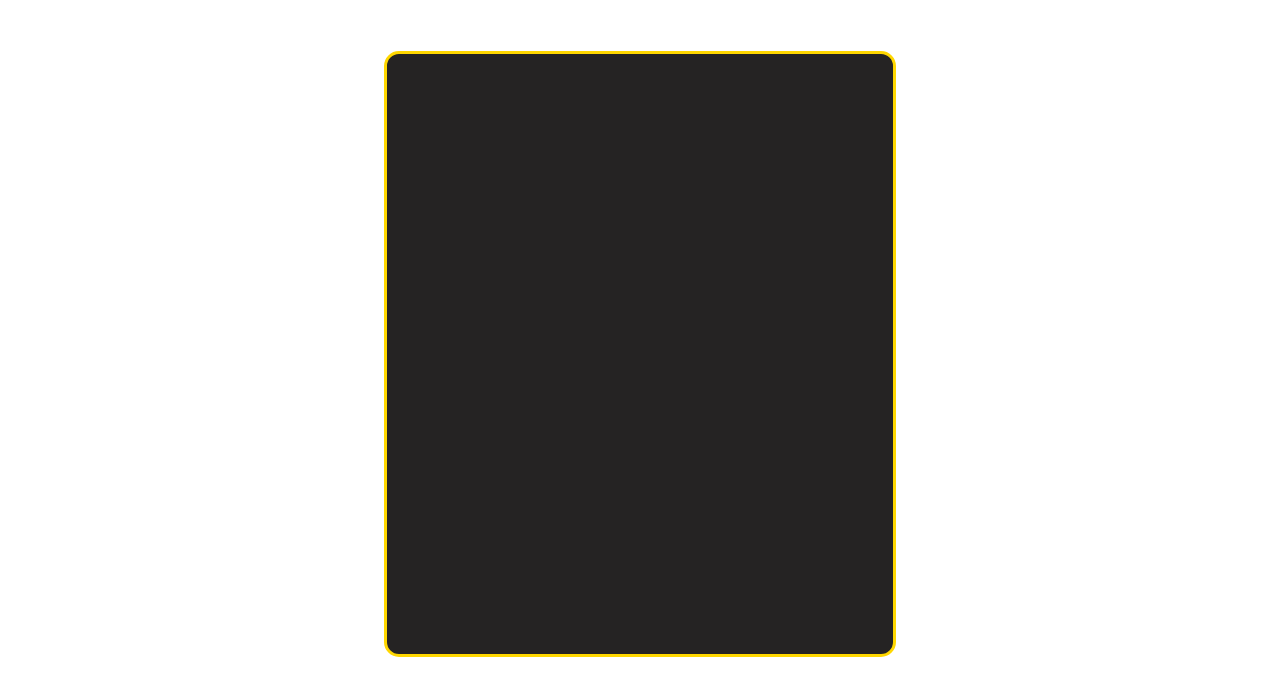
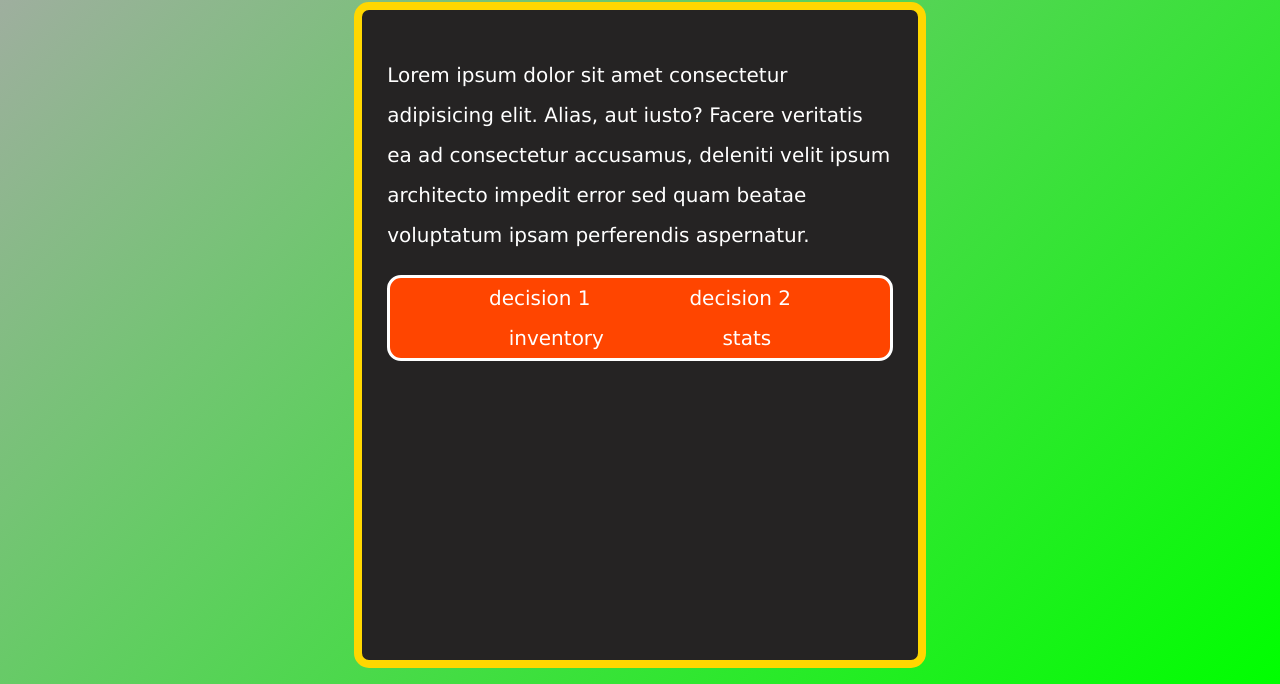
Before and after one commit to poopy2121/text-adventure-js--ben, a plain HTML site: page index.html in a window 1280 px wide. Shown: the part 132-816 px from the top of the page. Drawn offline with Linux system fonts and the light colour scheme.

Commit message:
chnaged name and styled window for player decisions

```diff
--- a/index.html
+++ b/index.html
@@ -8,17 +8,27 @@
 </head>
 <body>
 
-    <h1>ULTRA ADVENTURE 2099 <br><span>a little cyberpunk-game</span></h1>
+    <h1>Quantum Pulse: Cryptic Cortex 2124 <br><span>a little cyberpunk-story</span></h1>
 
     <div id="game-container">
 
+        <p id="storytxt">
+            Lorem ipsum dolor sit amet consectetur adipisicing elit. Alias, aut iusto? Facere veritatis ea ad consectetur accusamus, deleniti velit ipsum architecto impedit error sed quam beatae voluptatum ipsam perferendis aspernatur.
+        </p>
 
+        <div id="player">
+            <div id="decisions">
+                <div id="option1">decision 1</div>
+                <div id="option2">decision 2</div>
+            </div>
 
-
-
-
-
+            <div id="invsta">
+                <div id="inventory">inventory</div>
+                <div id="stats">stats</div>
+            </div>
+        </div>
     </div>
 
+    <script src="script.js"></script>
 </body>
 </html>
--- a/script.js
+++ b/script.js
@@ -0,0 +1 @@
+let storytxt = document.getElementById("storytxt");
--- a/style.css
+++ b/style.css
@@ -1,17 +1,54 @@
 body {
-    display: grid;
-    place-items: center;
+    display: flex;
+    justify-content: center;
+    align-items: center;
+    flex-direction: column;
     height: 100vh;
+    background: linear-gradient(135deg, darkgrey, lime);
+    font-family: 'Lucida Sans', 'Lucida Sans Regular', 'Lucida Grande', 'Lucida Sans Unicode', Geneva, Verdana, sans-serif;
+
+}
+
+h1 {
+    text-align: center;
 }
 
 span {
     font-weight: 100;
 }
 #game-container {
-    border: solid gold;
+    border: solid gold 8px;
     height: 75vh;
     width: 40%;
     border-radius: 15px;
     background-color: rgb(37, 35, 35);
     color: white;
+    padding: 25px;
+    line-height: 2;
+    font-size: 20px;
 }
+
+#player {
+    display: flex;
+    justify-content: space-evenly;
+    background-color: orangered;
+    border-radius: 14px;
+    border: solid;
+    flex-direction: column;
+}
+
+#decisions {
+    display: flex;
+    justify-content: space-evenly;
+}
+
+#invsta {
+    display: flex;
+    justify-content: space-evenly;
+
+}
+
+#option1:hover, #option2:hover {
+    background-color: black;
+    cursor: pointer;
+}
```
